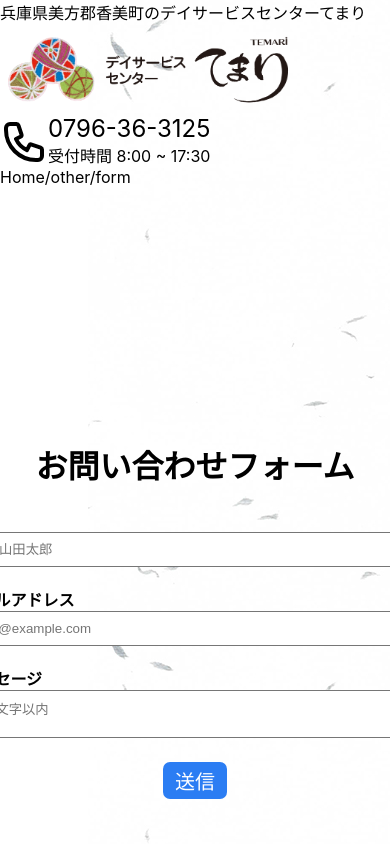
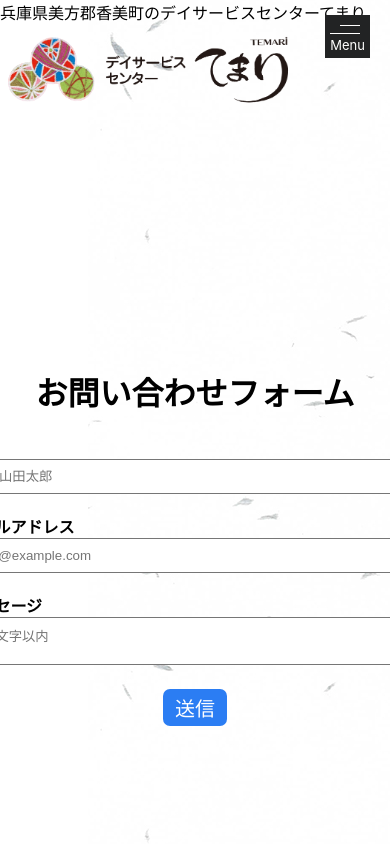
Before and after one commit to tenra/temari-next, a Next.js app: page /form in a window 390 px wide. Shown: the top 844 px of the page. Built offline with nearby package versions, Linux system fonts and the light colour scheme.

Commit message:
humburger

```diff
--- a/components/Header.js
+++ b/components/Header.js
@@ -1,9 +1,17 @@
 import Image from 'next/image'
 import Link from 'next/link'
-import styles from '../styles/Home.module.scss'
+//import styles from '../styles/Home.module.scss'
+import styles from '../styles/header.module.scss'
+import React, {useState} from "react"
 
-const Header = () => (
-  <header>
+export default function Header() {
+  const [openMenu, setOpenMenu] = useState(false);
+  const menuFunction = () => {
+    setOpenMenu(!openMenu);
+  }
+  return (
+    <React.Fragment>
+      <header className={styles.header}>
         <div>
           <p>兵庫県美方郡香美町のデイサービスセンターてまり</p>
           <Link href="/">
@@ -12,7 +20,7 @@ const Header = () => (
             </div>
           </Link>
         </div>
-    <div>
+        <div className={styles.header_right}>
           <div className={styles.header_phone}>
             <svg xmlns="http://www.w3.org/2000/svg" className="h-6 w-6" fill="none" viewBox="0 0 24 24" stroke="currentColor" strokeWidth="2">
               <path strokeLinecap="round" strokeLinejoin="round" d="M3 5a2 2 0 012-2h3.28a1 1 0 01.948.684l1.498 4.493a1 1 0 01-.502 1.21l-2.257 1.13a11.042 11.042 0 005.516 5.516l1.13-2.257a1 1 0 011.21-.502l4.493 1.498a1 1 0 01.684.949V19a2 2 0 01-2 2h-1C9.716 21 3 14.284 3 6V5z" />
@@ -22,21 +30,62 @@ const Header = () => (
             <p className={styles.header_phone_number}>0796-36-3125</p>
             <p>受付時間 8:00 ~ 17:30</p>
           </div>
-      <div>
+          <nav>
+            <ul>
+              <li>
                 <Link href="/">
-          <a>Home</a>
+                  <a>ホーム</a>
                 </Link>
-        /
+              </li>
+              <li>
                 <Link href="/other">
                   <a>other</a>
                 </Link>
-        /
+              </li>
+              <li>
                 <Link href="/form">
                   <a>form</a>
                 </Link>
+              </li>
+            </ul>
+          </nav>
         </div>
+        <div className={styles.humburger} onClick={() => menuFunction()}>
+          <span className={openMenu ? styles.open : undefined}></span>
+          <span className={openMenu ? styles.open : undefined}></span>
+          <p className={openMenu ? styles.open : undefined}>Menu</p>
         </div>
       </header>
-);
-
-export default Header;
+      <div className={`${styles.drawerMenu} ${openMenu ? styles.open : undefined}`}>
+        <ul>
+          <div className={styles.close} onClick={() => menuFunction()}>
+            <span></span>
+            <span></span>
+            <p>Close</p>
+          </div>
+          <li>
+            <Link href="/">
+              <a>
+                <p className={styles.mainTitle}>ホーム</p>
+              </a>
+            </Link>
+          </li>
+          <li>
+            <Link href="/other">
+            <a>
+              <p className={styles.mainTitle}>other</p>
+            </a>
+            </Link>
+          </li>
+          <li>
+            <Link href="/form">
+            <a>
+              <p className={styles.mainTitle}>form</p>
+            </a>
+            </Link>
+          </li>
+        </ul>
+      </div>
+    </React.Fragment>
+  )
+}
--- a/styles/Home.module.scss
+++ b/styles/Home.module.scss
@@ -109,26 +109,6 @@
   margin-left: 0.5rem;
 }
 
-.header_logo {
-  position: relative;
-  width: 350px;
-  height: 100px;
-  cursor: pointer;
-}
-
-.header_phone {
-  width: 48px;
-  display: inline-block;
-  position: relative;
-  top: 4px;
-}
-.header_phone_right {
-  display: inline-block;
-}
-.header_phone_number {
-  font-size: 1.5rem;
-}
-
 .top_image {
   position: relative;
   width: 100%;
@@ -148,14 +128,10 @@
   border-radius: 10px;
 }
 
-@media (max-width: 600px) {
+@media (max-width: 640px) {
   .grid {
     width: 100%;
     flex-direction: column;
-  }
-  .header_logo {
-    width: 300px;
-    height: 90px;
   }
   .top_image_message {
     bottom: 0;
--- a/styles/globals.scss
+++ b/styles/globals.scss
@@ -21,12 +21,13 @@ p {
 
 header {
   max-width: 1100px;
+  width: 100%;
   margin: 0 auto;
   display: flex;
   justify-content: space-between;
 }
 
-@media (max-width: 600px) {
+@media (max-width: 640px) {
   header {
     display: block;
   }
--- /dev/null
+++ b/styles/header.module.scss
@@ -0,0 +1,156 @@
+.header {
+    z-index: 50;
+    //position: fixed;
+    li {
+        display: inline-block;
+        margin-right: 15px;
+        &:nth-child(6) {
+            background-color: rgb(34, 35, 35);
+            color: white;
+            width: 90px;
+            padding: 5px 10px;
+            margin-right: 0;
+        }
+    }
+}
+.header_logo {
+    position: relative;
+    width: 350px;
+    height: 100px;
+    cursor: pointer;
+}
+
+.header_phone {
+    width: 48px;
+    display: inline-block;
+    position: relative;
+    top: 4px;
+}
+.header_phone_right {
+    display: inline-block;
+}
+.header_phone_number {
+    font-size: 1.5rem;
+}
+
+.humburger {
+    display: none;
+    background-color: rgb(34, 35, 36);
+    color: white;
+    z-index: 99;
+    padding: 10px 5px 0 5px;
+    cursor: pointer;
+    position: fixed;
+    top: 20px;
+    right: 40px;
+    span {
+        background-color: white;
+        width: 30px;
+        height: 1px;
+        display: block;
+        margin-bottom: 7px;
+        &:nth-child(1) {
+            width: 20px;
+            margin-left: 10px;
+        }
+    }
+    p {
+        font-size: 13px;
+        margin-top: -4px;
+        margin-bottom: 5px;
+    }
+}
+.drawerMenu {
+    width: 0;
+    color: white;
+    background-color: rgb(34, 35, 36);
+
+    transition: 0.5s;
+    height: 0;
+    opacity: 0;
+    z-index: -100;
+    &.open {
+        height: 100vh;
+        opacity: 0.9;
+        z-index: 100;
+    }
+}
+
+@media (max-width: 768px) {
+    .header {
+        position: initial;
+    }
+    .header_right {
+        display: none;
+    }
+    .humburger {
+        display: block;
+    }
+    .drawerMenu {
+        width: 100%;
+        position: fixed;
+        top: 0;
+        ul {
+            width: 90%;
+            margin: 0 auto;
+            li {
+                margin-bottom: 25px;
+                opacity: 0.8;
+                font-family: "Josefin Sans", sans-serif;
+                font-weight: 200;
+            }
+        }
+    }
+    .mobileLogo {
+        width: 250px;
+        height: 80px;
+        display: inline-block;
+        position: absolute;
+        top: 0px;
+    }
+    .mainTitle {
+        font-size: 28px;
+        margin-bottom: 5px;
+        letter-spacing: 2px;
+    }
+    .close {
+        cursor: pointer;
+        margin-top: 28px;
+        padding-right: 5px;
+        span {
+            background-color: white;
+            width: 30px;
+            height: 1px;
+            display: block;
+            margin-bottom: 10px;
+            margin: 0 0 10px auto;
+            &:first-child {
+                transform: translateY(6px) rotate(150deg);
+            }
+            &:nth-child(2) {
+                transform: translateY(-6px) rotate(-150deg);
+                margin-bottom: 0;
+            }
+        }
+        p {
+            text-align: right;
+            font-size: 11px;
+            padding-right: 1px;
+        }
+    }
+}
+@media (max-width: 640px) {
+    .header_logo {
+        width: 300px;
+        height: 90px;
+    }
+    .humburger {
+        top: 15px;
+        right: 20px;
+    }
+    .mobileLogo {
+        width: 190px;
+        height: 60px;
+        top: 10px;
+    }
+}
```
Lines whose indentation alone changed are shown as unchanged.
